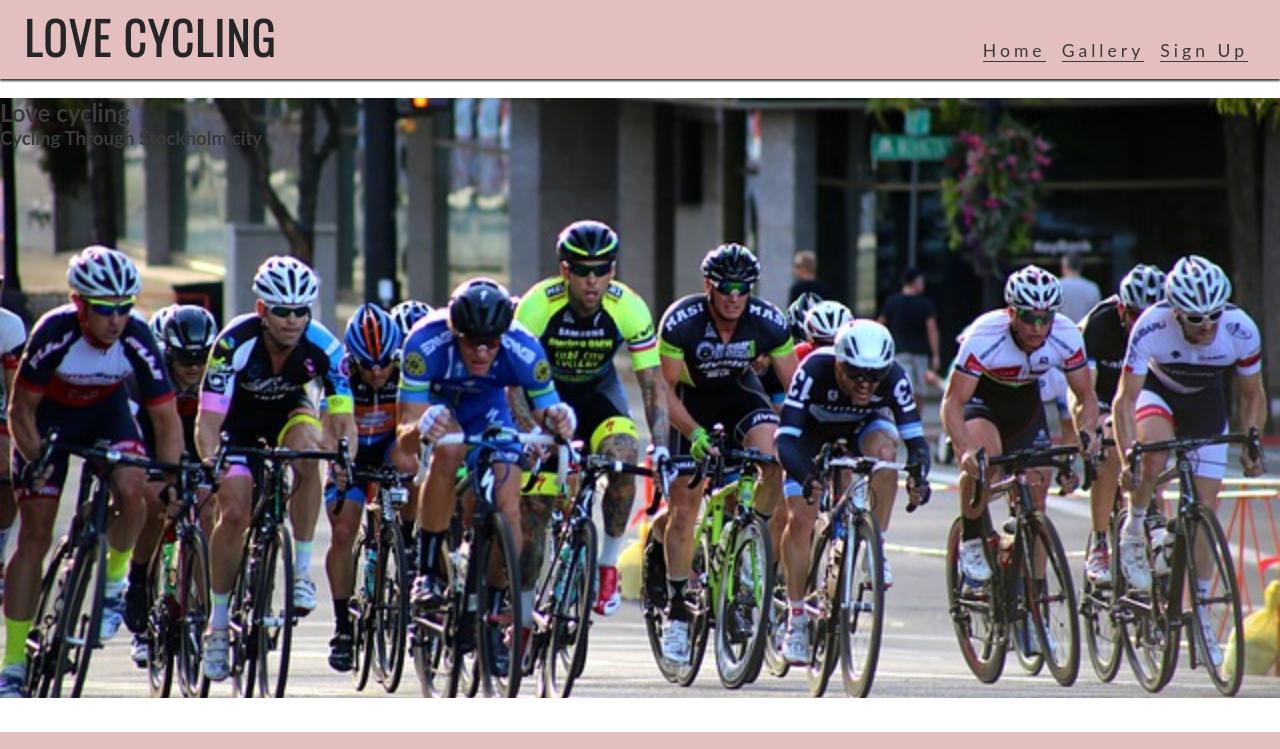
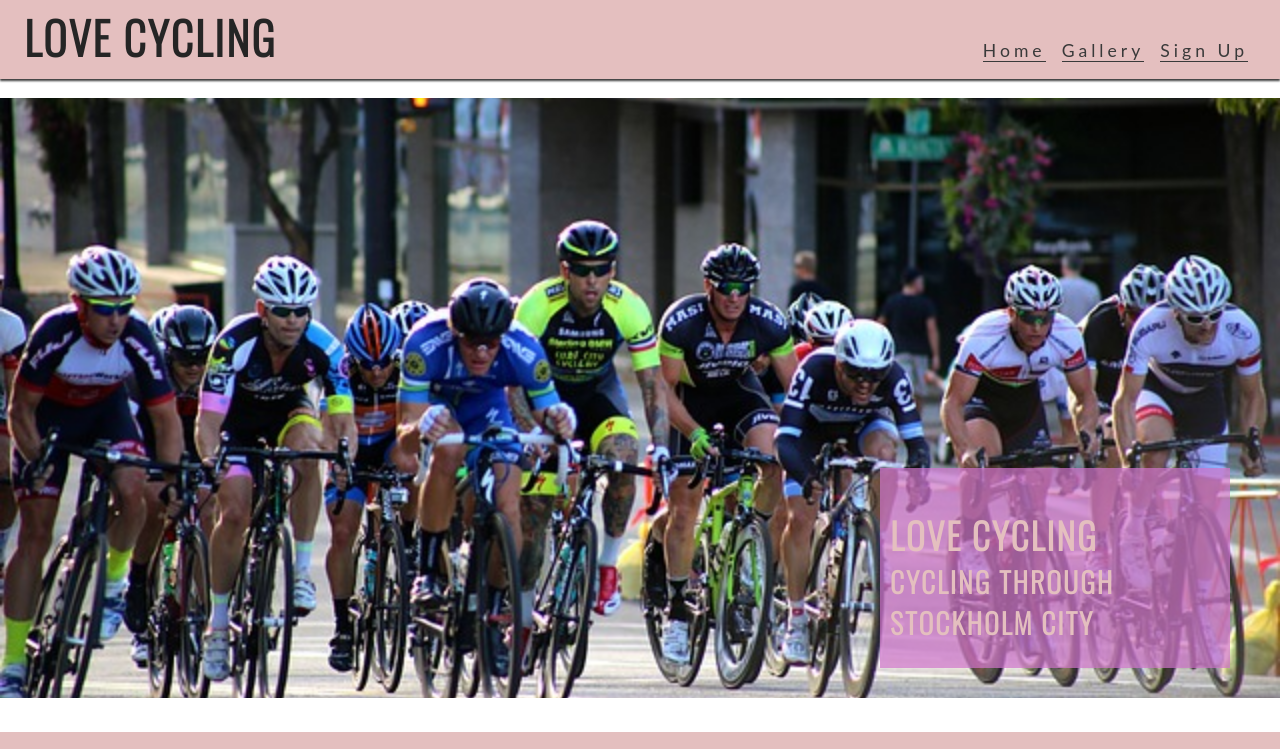
Before and after one commit to IsaLubs/love-cycling, a plain HTML site: page index.html in a window 1280 px wide. Shown: the top 749 px of the page. Drawn offline with nearby package versions, Linux system fonts and the light colour scheme.

Commit message:
Add color to cover text with main name and location

```diff
--- a/assets/css/style.css
+++ b/assets/css/style.css
@@ -15,6 +15,15 @@ body {
     /* Generic project styles */
     color: #3a3a3a;
     font-family: 'Lato', sans-serif;
+}
+
+h1,
+h2,
+h3 {
+    font-family: 'Oswald', sans-serif;
+    text-transform: uppercase;
+    letter-spacing: 2px;
+    color: #252525;
 }
 
 /* Header */
@@ -35,12 +44,7 @@ header a {
     color: inherit;
 }
 
-h1 {
-    font-family: 'Oswald', sans-serif;
-    text-transform: uppercase;
-    letter-spacing: 2px;
-    color: #252525;
-}
+
 
 #menu {
     font-size: 110%;
@@ -95,6 +99,23 @@ main {
     width: 100%;
     background: url("../images/hero-image.jpg") no-repeat center center/cover;
     position: relative;
+}
+
+#cover-text {
+    /* Final rgba value sets the opacity so it is semi-transparent */
+    background-color: rgba(208, 118, 203, 0.7);
+    font-size: 150%;
+    position: absolute;
+    bottom: 30px;
+    width: 80%;
+    min-height: 200px;
+    padding-top: 40px;
+    padding-left: 10px;
+}
+
+#cover-text>h2,
+#cover-text>h3 {
+    color: #e4bfbf;
 }
 
 #bikers {
@@ -172,6 +193,11 @@ main {
         margin-top: 79px;
     }
 
+    /* Hero image */
+    #cover-text {
+        width: 350px;
+        right: 50px;
+    }
 }
 
 /* Large devices (laptops and desktops, 992px and up) */
```
